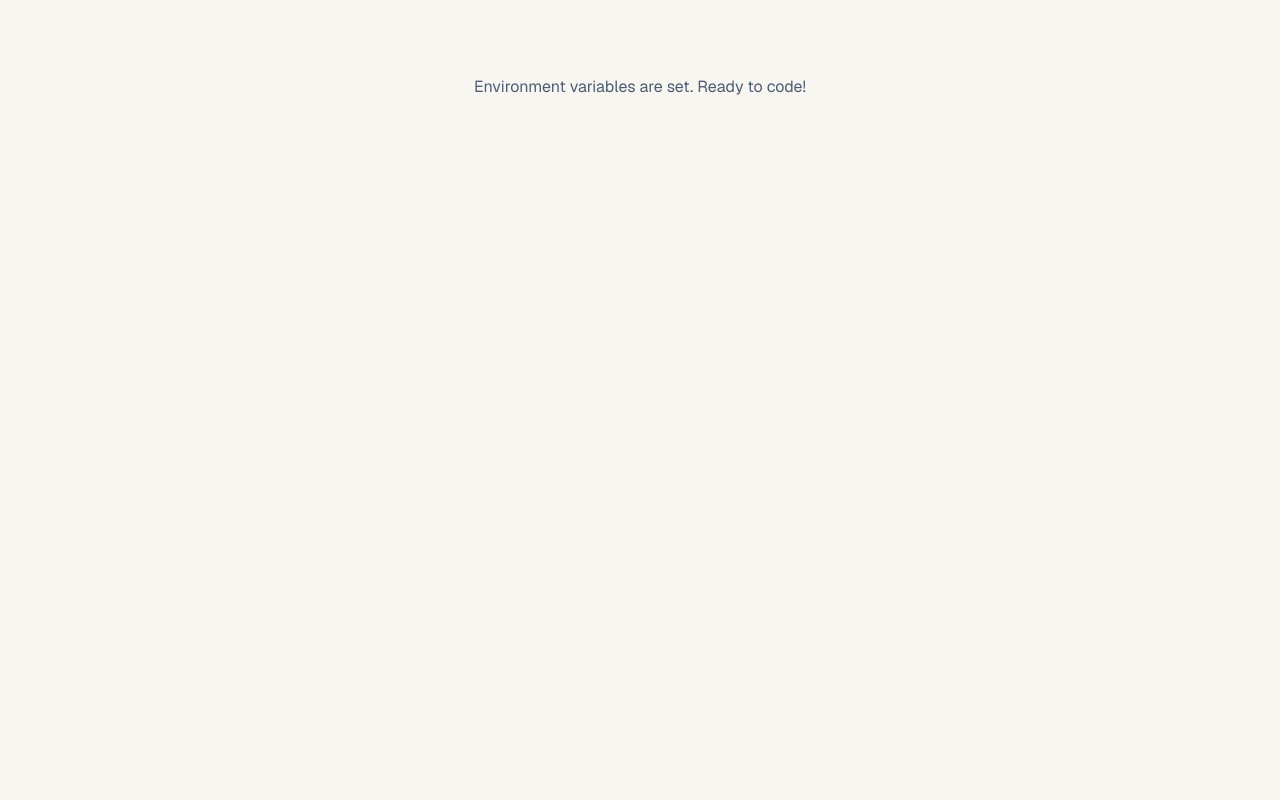
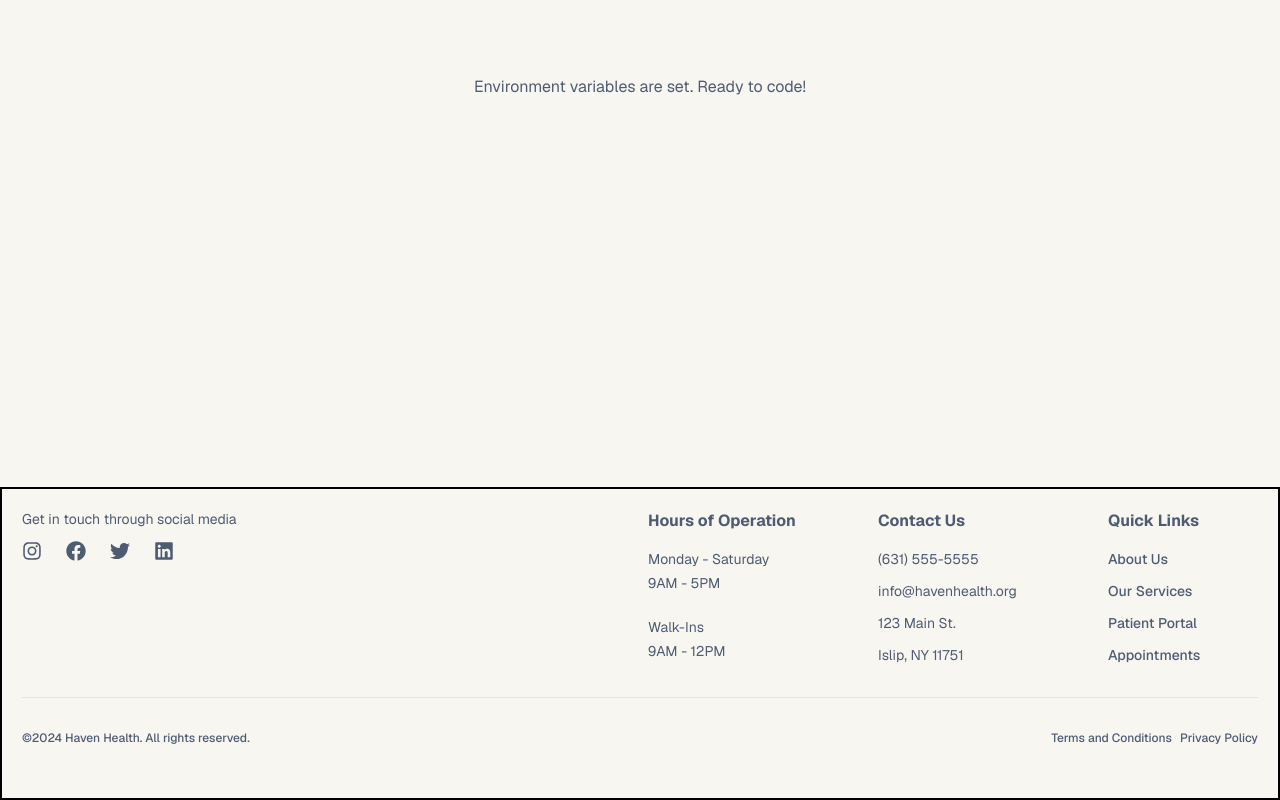
Before and after one commit to rzagramonte/haven-health, a Next.js app: page / in a window 1280 px wide. Shown: the part 313-1113 px from the top of the page. Before the commit the page ends 800 px from the top, so only its background shows below. Built offline with nearby package versions, Linux system fonts and the light colour scheme; no server answers.

Commit message:
feat(components/ui/footer.tsx): footer component for app layout
customized a shad-ui footer block into a footer component. also created a data folder with a
footer.ts file with all static data and a types folder with the  footer types.  both the data and
types folders live in the lib directory

```diff
--- a/app/layout.tsx
+++ b/app/layout.tsx
@@ -2,6 +2,8 @@ import './globals.css'
 
 import type { Metadata } from 'next'
 import { Geist } from 'next/font/google'
+
+import { Footer } from '@/components/ui/footer'
 
 const defaultUrl = process.env.VERCEL_URL
   ? `https://${process.env.VERCEL_URL}`
@@ -26,7 +28,10 @@ export default function RootLayout({
 }>) {
   return (
     <html lang="en" suppressHydrationWarning>
-      <body className={`${geistSans.className} antialiased`}>{children}</body>
+      <body className={`${geistSans.className} antialiased`}>
+        {children}
+        <Footer />
+      </body>
     </html>
   )
 }
--- /dev/null
+++ b/components/ui/footer.tsx
@@ -0,0 +1,101 @@
+import React from 'react'
+
+import {
+  contactInfo,
+  copyright,
+  description,
+  legalLinks,
+  locationHours,
+  quickLinks,
+  socialLinks,
+} from '@/lib/data/footer'
+import {
+  ContactInfoBlock,
+  Link,
+  LocationHoursBlock,
+  QuickLinkGroup,
+  SocialLink,
+} from '@/lib/types/footer'
+
+const Footer = () => {
+  return (
+    <section className="p-5 border-2 border-black">
+      <div className="flex w-full flex-col justify-between gap-4 lg:flex-row lg:items-start lg:text-left">
+        <div className="flex w-full max-w-[90%] flex-col justify-between gap-3 lg:items-start">
+          <p className="text-muted-foreground max-w-[70%] text-sm">
+            {description}
+          </p>
+          <ul className="text-muted-foreground flex items-center space-x-6">
+            {socialLinks.map(({ icon: Icon, label }: SocialLink) => (
+              <li
+                key={label}
+                className="hover:text-primary font-medium"
+                aria-label={label}
+              >
+                <a>
+                  <Icon className="size-5" />
+                </a>
+              </li>
+            ))}
+          </ul>
+        </div>
+        <div className="grid w-full gap-6 md:grid-cols-3 lg:gap-20">
+          {locationHours.map((hoursInfo: LocationHoursBlock, index) => (
+            <div key={index}>
+              <h3 className="mb-4 font-bold whitespace-nowrap">
+                {hoursInfo.title}
+              </h3>
+              <div className="text-muted-foreground space-y-1 text-sm whitespace-nowrap">
+                <p>{hoursInfo.hours.weekly}</p>
+                <p>{hoursInfo.hours.schedule}</p>
+              </div>
+              <br />
+              <div className="text-muted-foreground space-y-1 text-sm">
+                <p>{hoursInfo.walkIns.title}</p>
+                <p>{hoursInfo.walkIns.schedule}</p>
+              </div>
+            </div>
+          ))}
+          {contactInfo.map((contact: ContactInfoBlock) => (
+            <div key={contact.title}>
+              <h3 className="mb-4 font-bold">{contact.title}</h3>
+              <div className="text-muted-foreground space-y-3 text-sm">
+                <p>{contact.info.phone}</p>
+                <p>{contact.info.email}</p>
+                <p>{contact.info.street}</p>
+                <p>{contact.info.location}</p>
+              </div>
+            </div>
+          ))}
+          {quickLinks.map((quickLink: QuickLinkGroup) => (
+            <div key={quickLink.title}>
+              <h3 className="mb-4 font-bold">{quickLink.title}</h3>
+              <ul className="text-muted-foreground space-y-3 text-sm">
+                {quickLink.links.map((link: Link) => (
+                  <li
+                    key={link.name}
+                    className="hover:text-primary font-medium"
+                  >
+                    <a href={link.href}>{link.name}</a>
+                  </li>
+                ))}
+              </ul>
+            </div>
+          ))}
+        </div>
+      </div>
+      <div className="text-muted-foreground mt-8 flex flex-col justify-between gap-4 border-t py-8 text-xs font-medium md:flex-row md:items-center md:text-left">
+        <p className="order-2 lg:order-1">{copyright}</p>
+        <ul className="order-1 flex flex-col gap-2 md:order-2 md:flex-row">
+          {legalLinks.map((link: Link) => (
+            <li key={link.name} className="hover:text-primary">
+              <a href={link.href}> {link.name}</a>
+            </li>
+          ))}
+        </ul>
+      </div>
+    </section>
+  )
+}
+
+export { Footer }
--- /dev/null
+++ b/lib/data/footer.ts
@@ -0,0 +1,54 @@
+import { FaFacebook, FaInstagram, FaLinkedin, FaTwitter } from 'react-icons/fa'
+
+export const copyright = '©2024 Haven Health. All rights reserved.'
+export const description = 'Get in touch through social media'
+
+export const legalLinks = [
+  { name: 'Terms and Conditions', href: '#' },
+  { name: 'Privacy Policy', href: '#' },
+]
+
+export const quickLinks = [
+  {
+    title: 'Quick Links',
+    links: [
+      { name: 'About Us', href: '#' },
+      { name: 'Our Services', href: '#' },
+      { name: 'Patient Portal', href: '#' },
+      { name: 'Appointments', href: '#' },
+    ],
+  },
+]
+
+export const socialLinks = [
+  { icon: FaInstagram, href: '#', label: 'Instagram' },
+  { icon: FaFacebook, href: '#', label: 'Facebook' },
+  { icon: FaTwitter, href: '#', label: 'Twitter' },
+  { icon: FaLinkedin, href: '#', label: 'LinkedIn' },
+]
+
+export const contactInfo = [
+  {
+    title: 'Contact Us',
+    info: {
+      street: '123 Main St.',
+      location: 'Islip, NY 11751',
+      email: 'info@havenhealth.org',
+      phone: '(631) 555-5555',
+    },
+  },
+]
+
+export const locationHours = [
+  {
+    title: 'Hours of Operation',
+    hours: {
+      weekly: 'Monday - Saturday',
+      schedule: '9AM - 5PM',
+    },
+    walkIns: {
+      title: 'Walk-Ins',
+      schedule: '9AM - 12PM',
+    },
+  },
+]
--- /dev/null
+++ b/lib/types/footer.ts
@@ -0,0 +1,41 @@
+import { IconType } from 'react-icons'
+
+// Type for a single link in quickLinks
+export type Link = {
+  name: string
+  href: string
+}
+
+// Type for a quick link group (e.g., "Quick Links")
+export type QuickLinkGroup = {
+  title: string
+  links: Link[]
+}
+
+export type SocialLink = {
+  icon: IconType
+  href: string
+  label: string
+}
+
+export type ContactInfoBlock = {
+  title: string
+  info: {
+    street: string
+    location: string
+    email: string
+    phone: string
+  }
+}
+
+export type LocationHoursBlock = {
+  title: string
+  hours: {
+    weekly: string
+    schedule: string
+  }
+  walkIns: {
+    title: string
+    schedule: string
+  }
+}
--- a/package.json
+++ b/package.json
@@ -17,14 +17,16 @@
   "dependencies": {
     "@commitlint/config-conventional": "^19.8.1",
     "@supabase/ssr": "latest",
-    "@supabase/supabase-js": "latest",
+    "@supabase/supabase-js": "^2.52.0",
     "class-variance-authority": "^0.7.1",
     "clsx": "^2.1.1",
     "commitlint": "^19.8.1",
+    "dotenv": "^17.2.0",
     "lucide-react": "^0.511.0",
     "next": "latest",
     "react": "^19.0.0",
     "react-dom": "^19.0.0",
+    "react-icons": "^5.5.0",
     "tailwind-merge": "^3.3.0"
   },
   "devDependencies": {
```
Also changed, not shown: test-supabase.mjs (added, +28 -0 lines), 1 other file (tests, documents, lock files or other folders).
